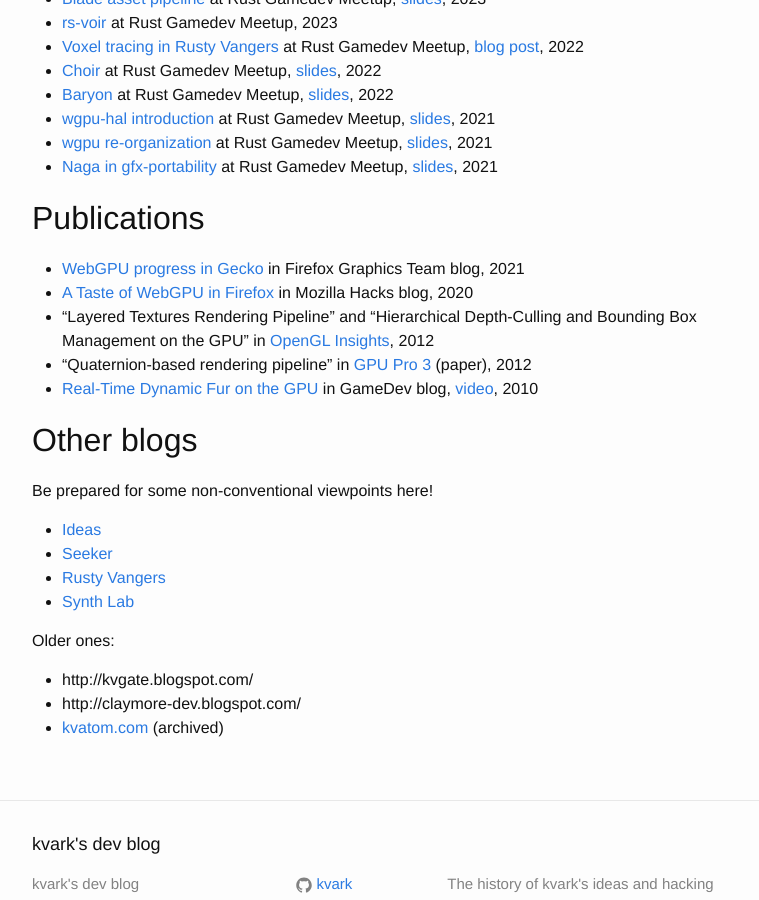
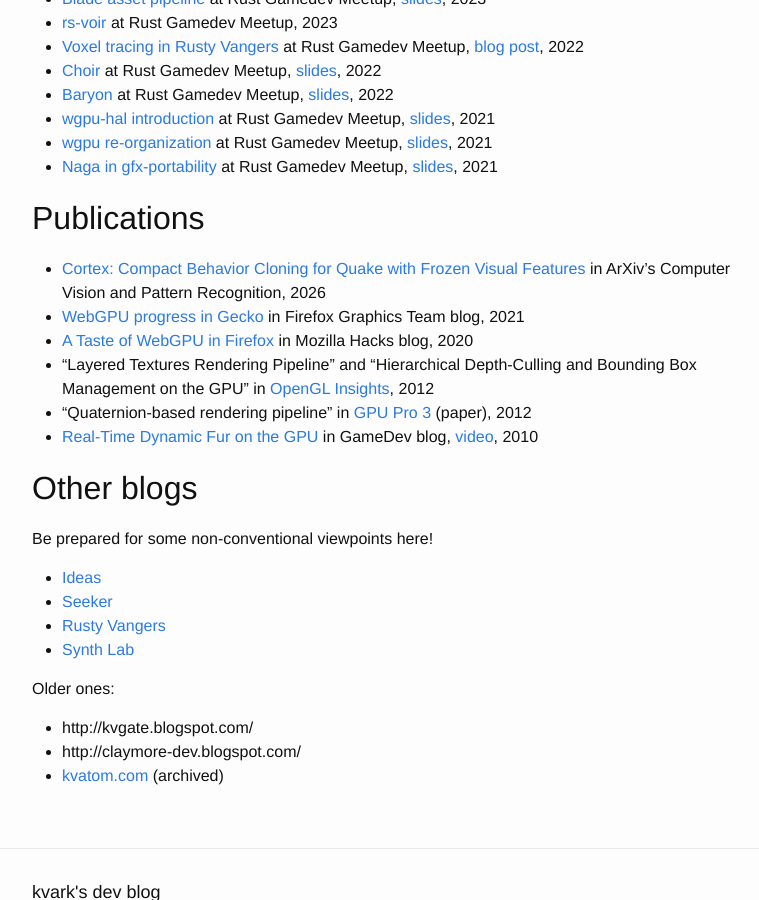
Before and after one commit to kvark/kvark.github.io, a Jekyll site: the page built from about.md, in a window 1280 px wide and 900 px high, scrolled down 876 px. Shown: the whole window, without its empty margins (238-997 px from the left). Built offline with Jekyll 4.4.1, drawn with Linux system fonts in a browser that asks for light colours.

Commit message:
Add new publication to about.md
Added a publication entry for 'Cortex: Compact Behavior Cloning for Quake with Frozen Visual Features' in ArXiv.

```diff
--- a/about.md
+++ b/about.md
@@ -44,6 +44,7 @@ All the slides can also be found at https://github.com/kvark/slides, including s
 
 ## Publications
 
+- [Cortex: Compact Behavior Cloning for Quake with Frozen Visual Features](arxiv.org/abs/2607.22739) in ArXiv's Computer Vision and Pattern Recognition, 2026
 - [WebGPU progress in Gecko](https://mozillagfx.wordpress.com/2021/03/10/webgpu-progress/) in Firefox Graphics Team blog, 2021
 - [A Taste of WebGPU in Firefox](https://hacks.mozilla.org/2020/04/experimental-webgpu-in-firefox/) in Mozilla Hacks blog, 2020
 - "Layered Textures Rendering Pipeline" and "Hierarchical Depth-Culling and Bounding Box Management on the GPU" in [OpenGL Insights](https://www.routledge.com/OpenGL-Insights/Cozzi-Riccio/p/book/9781439893760?utm_source=crcpress.com), 2012
```
